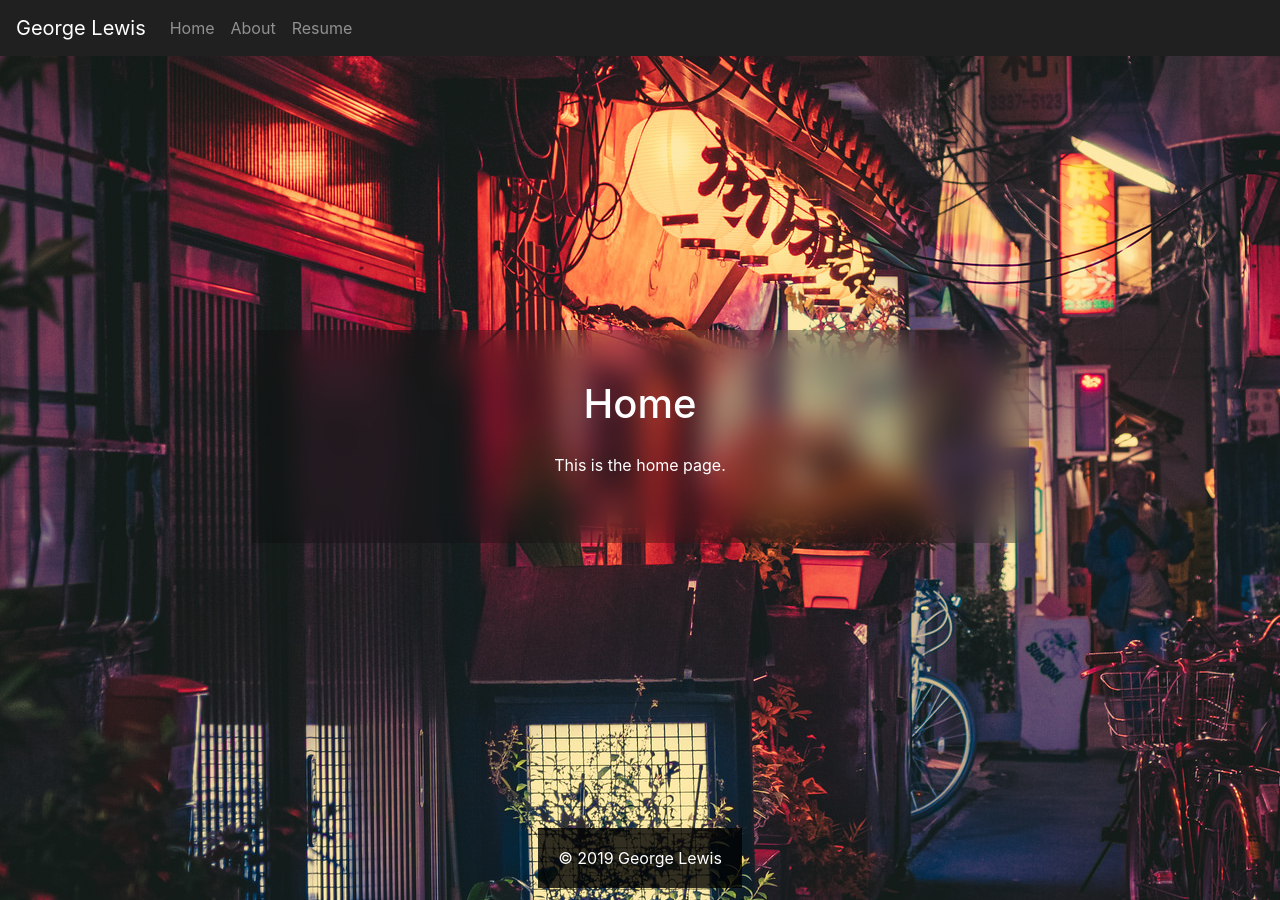
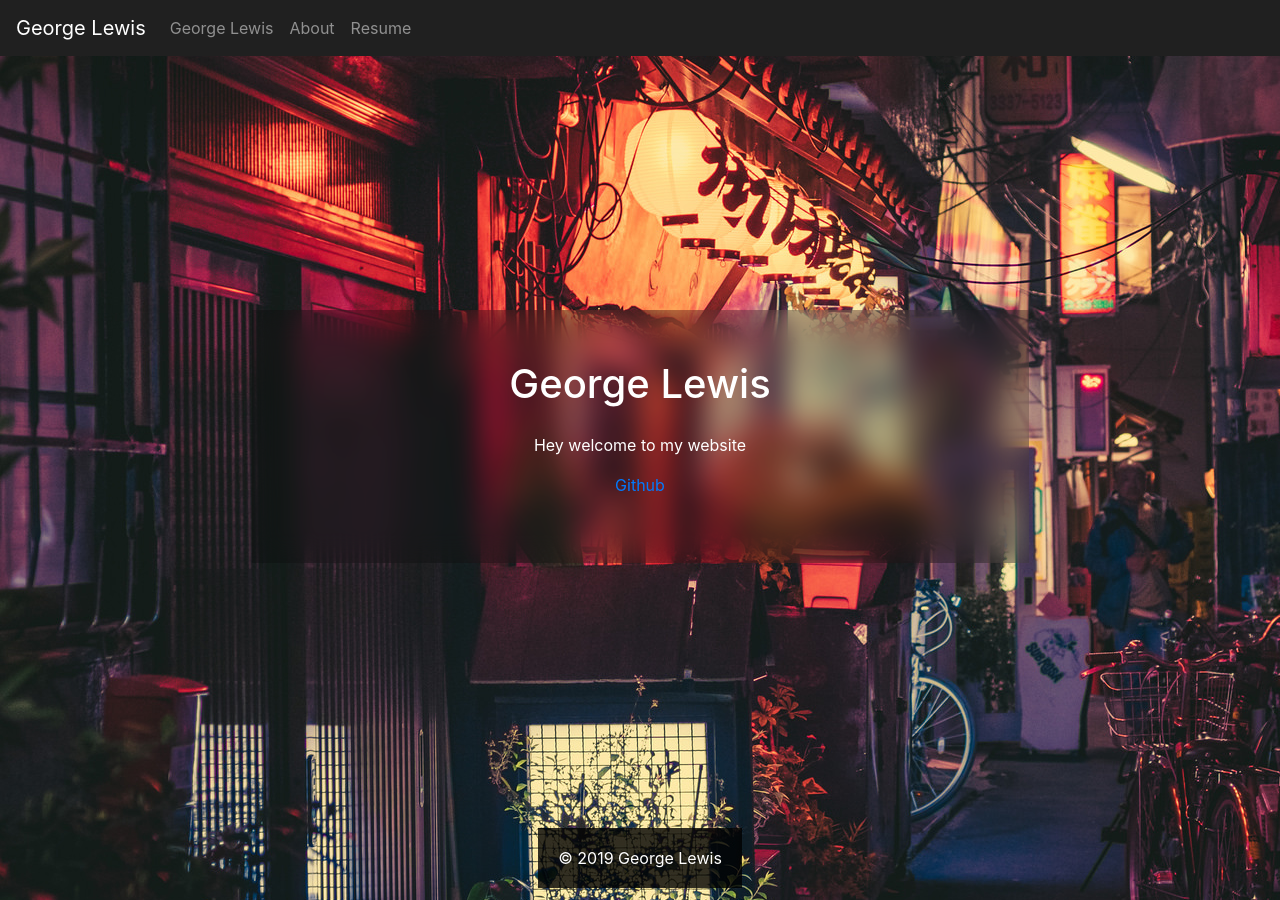
Before and after one commit to George-lewis/george-lewis.github.io, a Jekyll site: the page built from index.markdown, in a window 1280 px wide. Built offline with Jekyll 4.4.1, drawn with Linux system fonts in a browser that asks for light colours.

Commit message:
Modify text on main page

```diff
--- a/index.markdown
+++ b/index.markdown
@@ -2,8 +2,10 @@
 # Feel free to add content and custom Front Matter to this file.
 # To modify the layout, see https://jekyllrb.com/docs/themes/#overriding-theme-defaults
 layout: page
-title: Home
+title: George Lewis
 order: 0
 ---
 
-This is the home page.
+Hey welcome to my website
+
+[Github](https://github.com/George-Lewis/)
```
